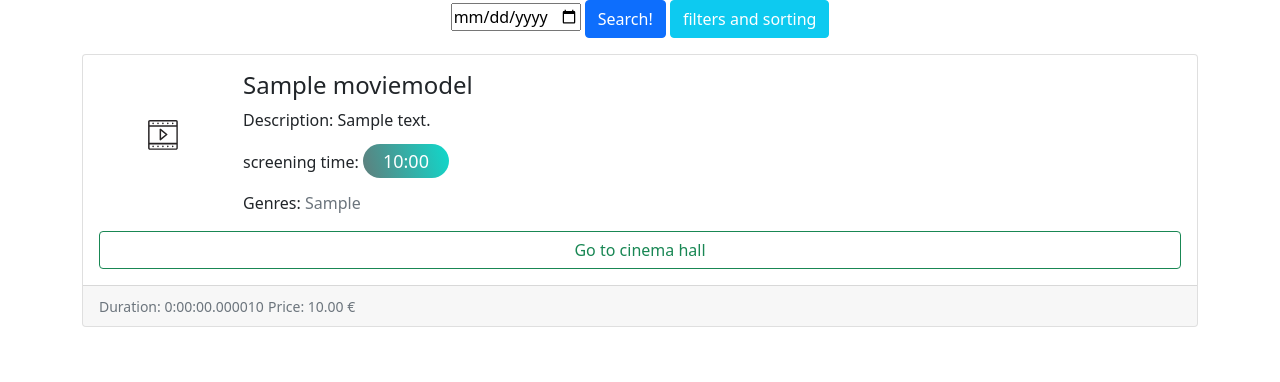
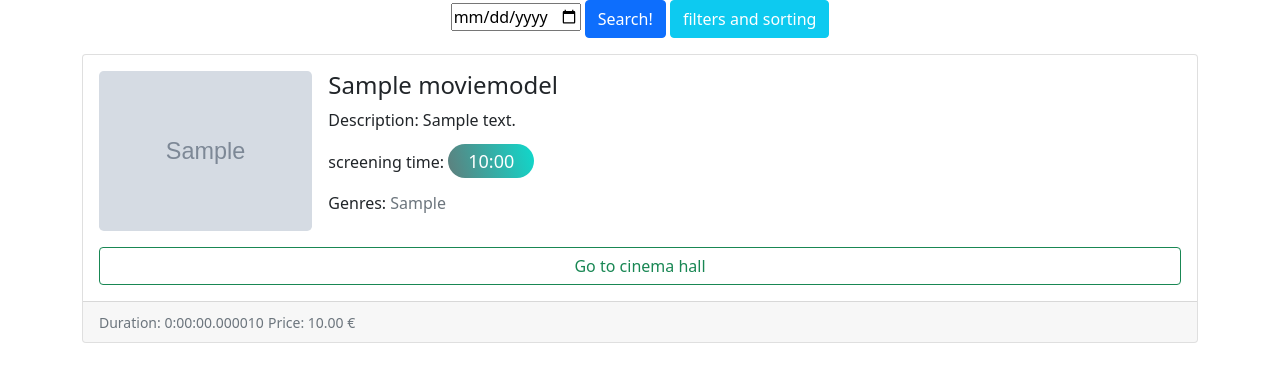
Before and after one commit to mefiuea/cinema_reservations, a Django app: template reservations_app/templates/reservations_app/repertoire.html in a window 1280 px wide. Shown: the part 140-522 px from the top of the page. Run offline with Django 4.2, Linux system fonts and the light colour scheme; tables that the repository leaves empty hold one stand-in row (values such as "Sample post"); the template is opened without the code that fills it: values that come from a table or form of the project are taken from there, most other values are stand-ins (such as "Sample title", 1, 10 or a date in 2020); grey boxes marked "Sample" are stand-in pictures; parts of the project's set-up code (start-up, migrations or seed data) failed here and were passed over; some libraries are stand-ins or nearby versions.

Commit message:
Upgrade repertoire view - fix image display

```diff
--- a/reservations_app/templates/reservations_app/repertoire.html
+++ b/reservations_app/templates/reservations_app/repertoire.html
@@ -76,8 +76,14 @@
                     <div class="card mb-5">
                         <div class="card-horizontal">
                             <div class="float-start">
-                                <img class="card-img" src="{% static 'images/movie_icon.svg' %}"
-                                     style="height: 10rem; object-fit: scale-down" alt="Movie icon">
+                                <div class="m-3">
+                                    <img class="card-img rounded-3" style="height: 10rem; object-fit: scale-down"
+                                            {% if repertoire.movie.movie_picture %}
+                                         src="{{ repertoire.movie.movie_picture.url }}" alt="Movie icon">
+                                            {% else %}
+                                                src="{% static 'images/movie_icon.svg' %}" alt="Default movie icon">
+                                            {% endif %}
+                                </div>
                             </div>
                             <div class="card-body">
                                 <h4 class="card-title">{{ repertoire.movie.title }}</h4>
```
Also changed, not shown: media/movies_images/The-Hobbit-Battle-of-the-Five-Armies.jpeg (added), media/movies_images/lord_of_the_rings_f.jpg (added).
